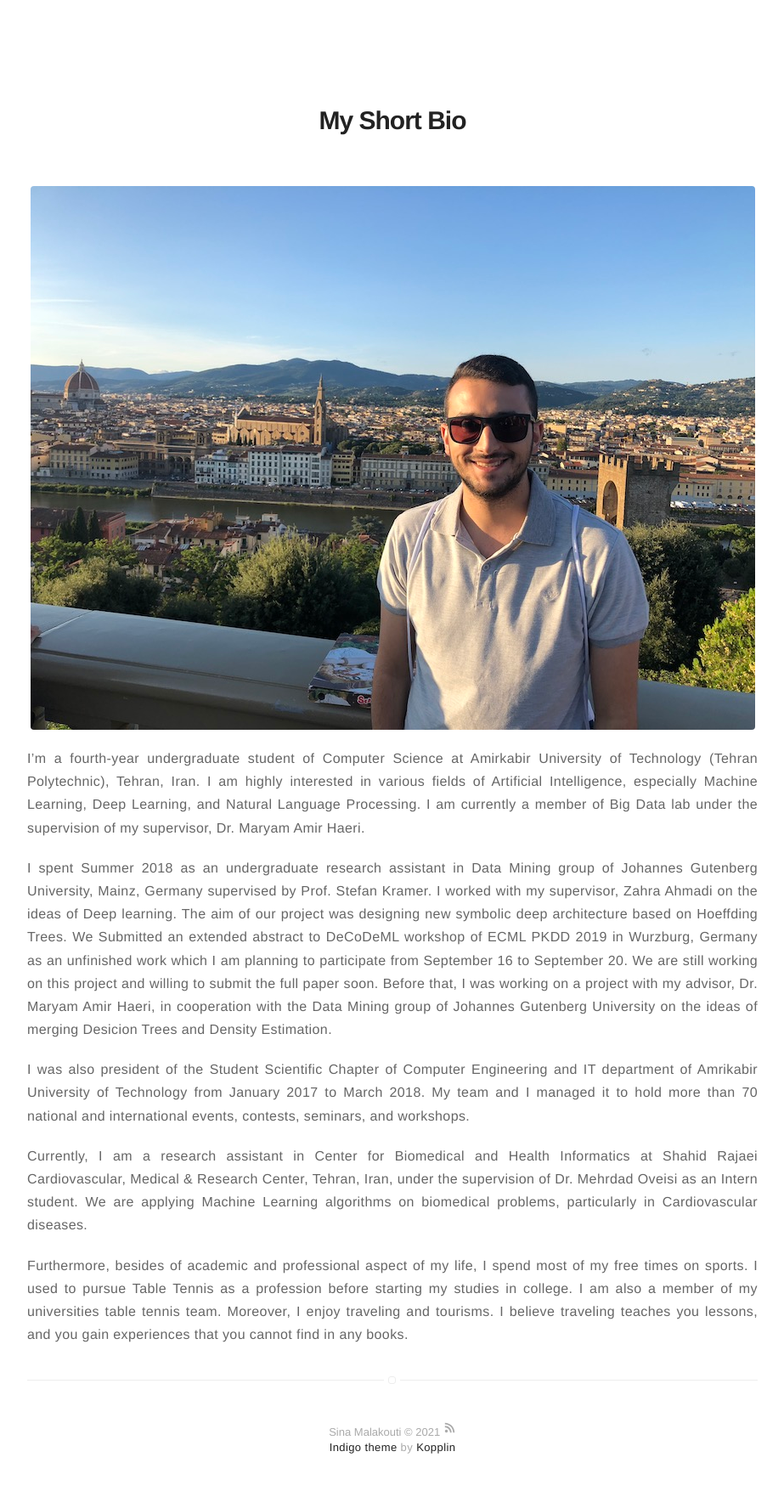
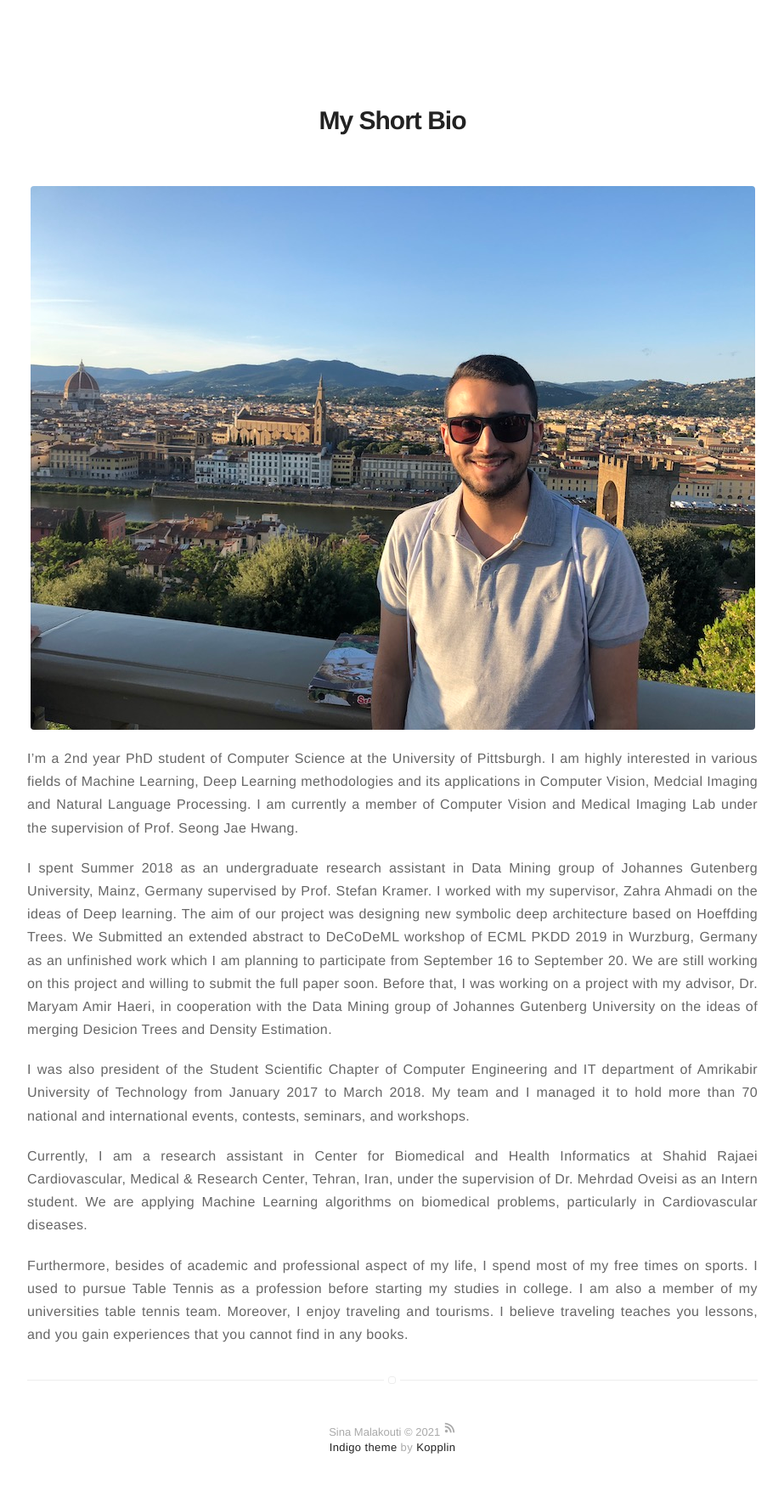
Before and after one commit to sinamalakouti/sinamalakouti.github.io, a Jekyll site: the page built from about.md, in a window 1280 px wide. Shown: the whole page at 85% size, without its empty margins (178-1101 px from the left). Built offline with Jekyll 4.4.1, drawn with Linux system fonts in a browser that asks for light colours.

Commit message:
Update about.md

```diff
--- a/about.md
+++ b/about.md
@@ -6,7 +6,7 @@ picture: assets/images/1773069.jpeg
 ![Profile Image]({{ site.url }}/{{ page.picture }}){: .center-image }
 
 
-I'm a fourth-year undergraduate student of Computer Science at Amirkabir University of Technology (Tehran Polytechnic), Tehran, Iran. I am highly interested in various fields of Artificial Intelligence, especially Machine Learning, Deep Learning, and Natural Language Processing. I am currently a member of Big Data lab under the supervision of my supervisor,  Dr. Maryam Amir Haeri.
+I'm a 2nd year PhD student of Computer Science at the University of Pittsburgh. I am highly interested in various fields of Machine Learning, Deep Learning methodologies and its applications in Computer Vision, Medcial Imaging and Natural Language Processing. I am currently a member of Computer Vision and Medical Imaging Lab under the supervision of Prof. Seong Jae Hwang.
 
 I spent Summer 2018 as an undergraduate research assistant in Data Mining group of Johannes Gutenberg University, Mainz, Germany supervised by Prof. Stefan Kramer. I worked with my supervisor, Zahra Ahmadi on the ideas of Deep learning. The aim of our project was designing new symbolic deep architecture based on Hoeffding Trees. We Submitted an extended abstract to DeCoDeML workshop of ECML PKDD 2019 in Wurzburg, Germany as an unfinished work which I am planning to participate from September 16 to September 20. We are still working on this project and willing to submit the full paper soon. Before that, I was working on a project with my advisor, Dr. Maryam Amir Haeri, in cooperation with the Data Mining group of Johannes Gutenberg University on the ideas of merging Desicion Trees and Density Estimation.
 
```
